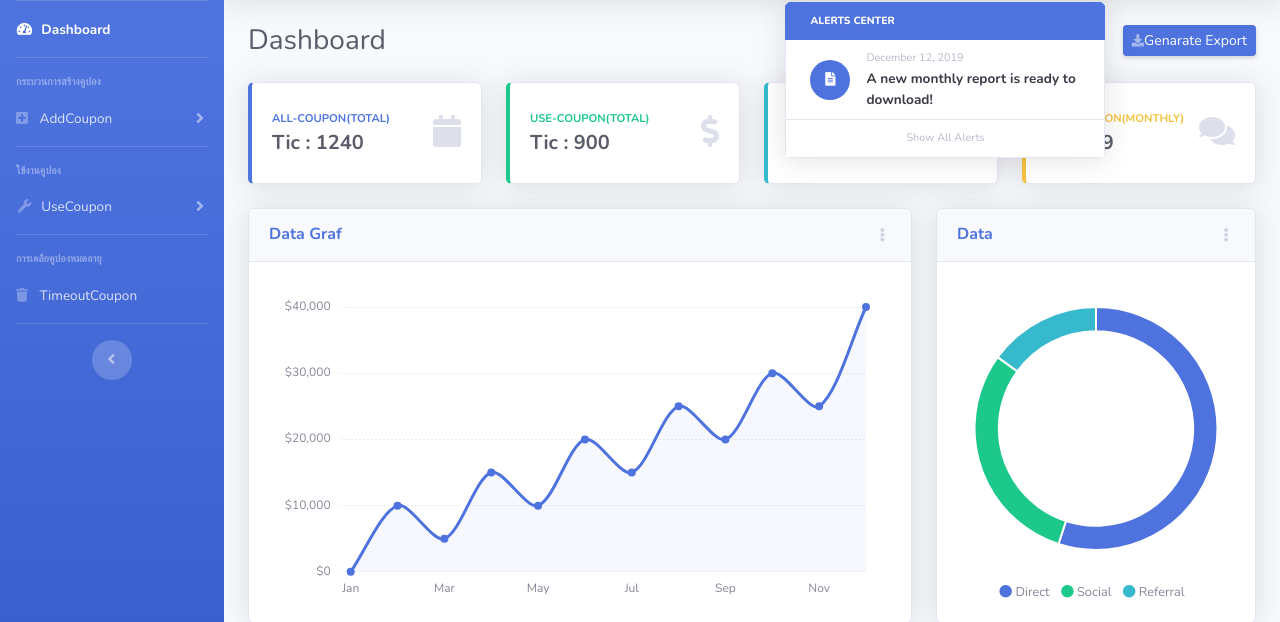
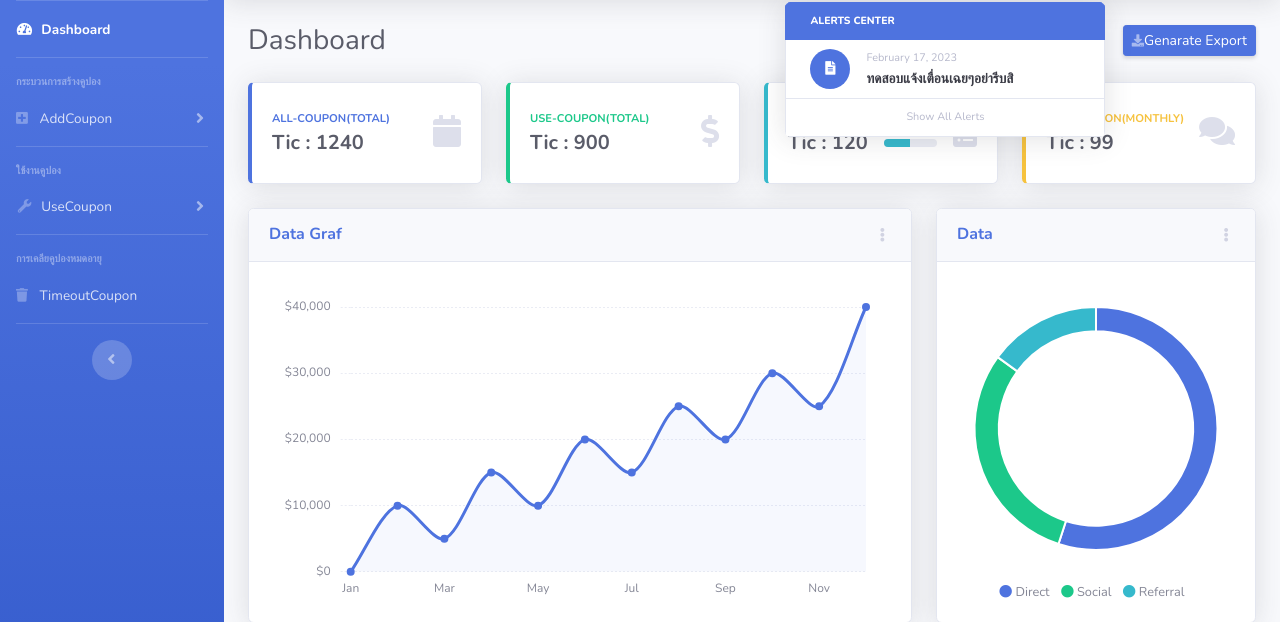
Before and after one commit to DewTadapong/ProjectCouponweb, a PHP site: page /Home.php in a window 1280 px wide, after a click on "3+". Shown: the part 70-692 px from the top of the page. Run offline with PHP 8.4, Linux system fonts and the light colour scheme; the visitor is signed in with stand-in values (Sample User, id 1).

Commit message:
version localhot

```diff
--- a/Home.php
+++ b/Home.php
@@ -205,8 +205,8 @@ if(isset($_SESSION['fristname']))
                                         </div>
                                     </div>
                                     <div>
-                                        <div class="small text-gray-500">December 12, 2019</div>
-                                        <span class="font-weight-bold">A new monthly report is ready to download!</span>
+                                        <div class="small text-gray-500">February 17, 2023</div>
+                                        <span class="font-weight-bold">ทดสอบแจ้งเตื่อนเฉยๆอย่ารีบสิ</span>
                                     </div>
                                 </a>
                                 <a class="dropdown-item text-center small text-gray-500" href="#">Show All Alerts</a>
--- a/php/login.php
+++ b/php/login.php
@@ -14,7 +14,7 @@ session_start();
                         $_SESSION["fristname"]=$row['fristname'];
                         $_SESSION["lastname"]=$row['lastname'];
                         $_SESSION["department"]=$row['department'];
-                        $show=header( "location:/Couponweb/Home.php");
+                        $show=header( "location:/Couponweb/Home.php"); // เอาออกนะ
                         header( "refresh: 0.1; url=/Couponweb/Home.php" );
 
                 }else{
@@ -22,5 +22,5 @@ session_start();
                         echo '<script>alert("!ยูสเซอร์หรือรหัสผ่านไม่ถูกต้องกรุณาลองใหม่อีกครั้ง!")</script>';
 
                 }
-                echo $show
+                echo $show // เอาออกนะ
 ?>
```
